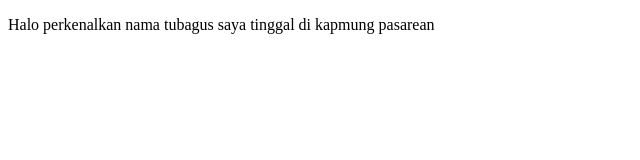
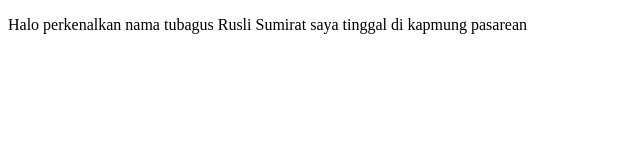
Before and after one commit to tubagus-rusli/praktikum-pwl-3-2024, a plain HTML site: page pertemuan-1/file5.html in a window 1280 px wide. Shown: the whole page, without its empty margins (0-640 px from the left). Drawn offline with Linux system fonts and the light colour scheme.

Commit message:
perubahan nama menjadi nama lengkap

```diff
--- a/pertemuan-1/file5.html
+++ b/pertemuan-1/file5.html
@@ -13,6 +13,6 @@
 
 
 
-    <p>Halo perkenalkan nama tubagus saya tinggal di kapmung pasarean</p>
+    <p>Halo perkenalkan nama tubagus Rusli Sumirat saya tinggal di kapmung pasarean</p>
 </body>
 </html>
```
